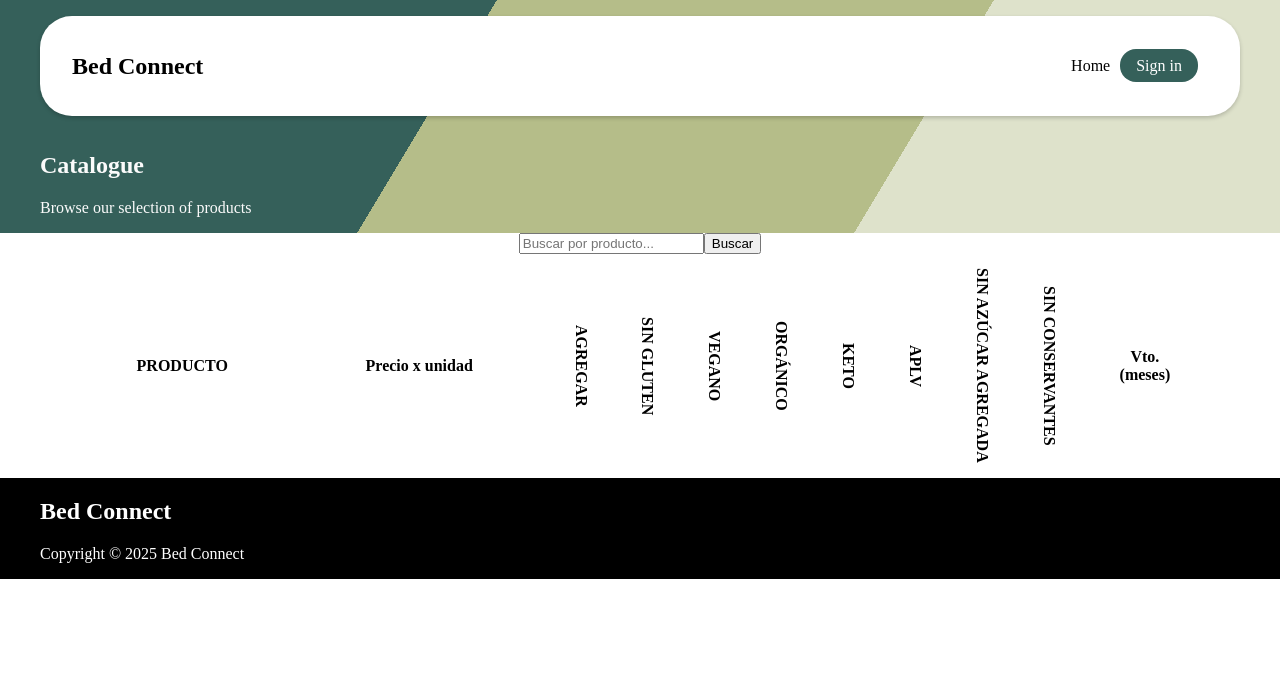
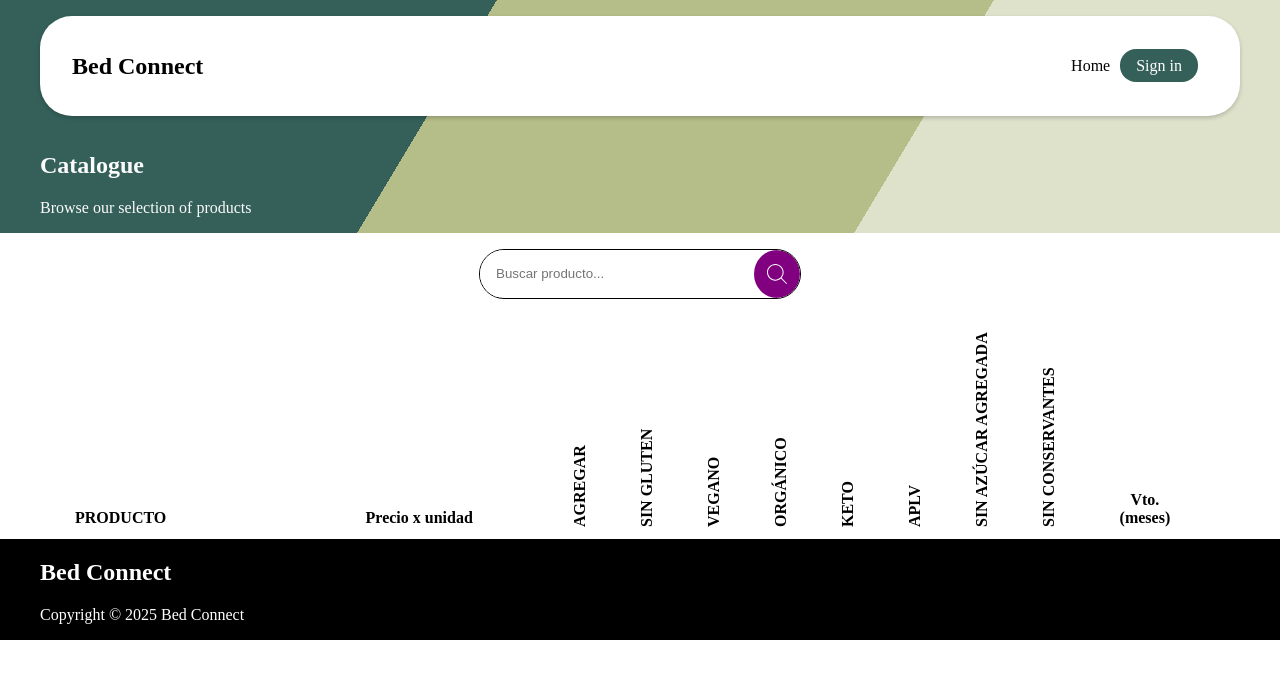
Before and after one commit to soype/bedconnect, a Next.js app: page /catalogue in a window 1280 px wide. Shown: the top 678 px of the page. Built offline with nearby package versions, Linux system fonts and the light colour scheme.

Commit message:
Search bar styles

```diff
--- a/src/components/Catalogue/Catalogue/Catalogue.js
+++ b/src/components/Catalogue/Catalogue/Catalogue.js
@@ -10,7 +10,6 @@ export default function Catalogue() {
 
     const [products, setProducts] = useState([]);
     const [updatedList, setUpdatedList] = useState([]);
-    const [hasSearched, setHasSearched] = useState(false);
     const isLogged = useAuth().isLogged;
 
     useEffect(() => {
@@ -28,13 +27,11 @@ export default function Catalogue() {
     const updateListHandler = (parameter) => {
         if(parameter.length < 1){
             setUpdatedList(products);
-            setHasSearched(false);
             return;
         }
         const filtered = products.filter(item =>
             item.name.toLowerCase().includes(parameter.toLowerCase())
         );
-        setHasSearched(true);
         console.log(filtered);
         setUpdatedList(filtered);
     }
@@ -42,12 +39,12 @@ export default function Catalogue() {
     return(
         <div className={styles.catalogue}>
             <div className={styles.catalogue__container}>
-                <CatalogueSearch updateList={updateListHandler} hasSearched={hasSearched}></CatalogueSearch>
+                <CatalogueSearch updateList={updateListHandler}></CatalogueSearch>
                 <table className={styles.catalogueTable}>
                     <thead>
                         <tr>
-                            <th>PRODUCTO</th>
-                            <th>Precio x unidad</th>
+                            <th className={styles.thBottom}>PRODUCTO</th>
+                            <th className={styles.thBottom}>Precio x unidad</th>
                             <th className={styles.verticalText}>AGREGAR</th>
                             <th className={styles.verticalText}>SIN GLUTEN</th>
                             <th className={styles.verticalText}>VEGANO</th>
@@ -56,7 +53,7 @@ export default function Catalogue() {
                             <th className={styles.verticalText}>APLV</th>
                             <th className={styles.verticalText}>SIN AZÚCAR AGREGADA</th>
                             <th className={styles.verticalText}>SIN CONSERVANTES</th>
-                            <th>Vto. <br></br> (meses)</th>
+                            <th className={styles.thBottom}>Vto. <br></br> (meses)</th>
                         </tr>
                     </thead>
                     <tbody>
--- a/src/components/Catalogue/Catalogue/Catalogue.module.scss
+++ b/src/components/Catalogue/Catalogue/Catalogue.module.scss
@@ -1,12 +1,22 @@
 .verticalText {
-  writing-mode: vertical-lr;
+  writing-mode: vertical-rl;
   text-orientation: mixed;
   white-space: nowrap;
+  transform: rotate(180deg);
   padding: 10px 5px;
   height: 200px;
+  text-align: left;
   @media (max-width: 768px) {
     display: none;
   }
+}
+
+.thBottom{
+    &:first-of-type{
+        text-align: left;
+    }
+    align-content: end;
+    padding-bottom: 10px;
 }
 
 .catalogueTable {
--- a/src/components/Catalogue/CatalogueSearch/CatalogueSearch.js
+++ b/src/components/Catalogue/CatalogueSearch/CatalogueSearch.js
@@ -1,34 +1,38 @@
-'use client'
+"use client";
 
-import {useState} from 'react';
+import { useState } from "react";
+import Image from "next/image";
+import searchIcon from '@/assets/search-svgrepo-com.svg';
+import styles from "./CatalogueSearch.module.scss";
 
-import styles from './CatalogueSearch.module.scss';
-
-export default function CatalogueSearch({updateList, hasSearched}) {
-
-    const [parameter, setParameter] = useState('');
+export default function CatalogueSearch({ updateList }) {
+  const [parameter, setParameter] = useState("");
 
   const submitHandler = (e) => {
     e.preventDefault();
     const parameter = e.target.elements.parameter.value;
     console.log(parameter);
     updateList(parameter);
-    }
+  };
 
   const parameterHandler = (e) => {
     setParameter(e.target.value);
-    }
+  };
 
   const cleanHandler = () => {
-        updateList('');
-        setParameter('');
-    }
+    updateList("");
+    setParameter("");
+  };
 
   return (
     <form className={styles.catalogueSearch} onSubmit={submitHandler}>
-            <input type="text" name="parameter" value={parameter} onChange={parameterHandler} placeholder="Buscar por producto..."></input>
-            <button onClick={() => updateList('a')}>Buscar</button>
-            {hasSearched && <button onClick={cleanHandler}>Limpiar</button>}
+      <div className={styles.catalogueSearch__container}>
+        <input type="text" name="parameter" value={parameter} onChange={parameterHandler} placeholder="Buscar producto..."></input>
+        <button onClick={() => updateList("a")}>
+            <Image src={searchIcon} alt="search" width={20} height={20} />
+        </button>
+      </div>
+      {parameter.length > 0 && <button className={styles.clean} onClick={cleanHandler}>Limpiar búsqueda</button>}
     </form>
-    )
+  );
 }
--- a/src/components/Catalogue/CatalogueSearch/CatalogueSearch.module.scss
+++ b/src/components/Catalogue/CatalogueSearch/CatalogueSearch.module.scss
@@ -0,0 +1,54 @@
+.catalogueSearch {
+  display: flex;
+  flex-direction: column;
+
+  &__container {
+    border-radius: 2rem;
+    border: solid 1px black;
+    margin: 1rem;
+    display: flex;
+    justify-content: space-between;
+    align-items: center;
+    min-width: 320px;
+    overflow: hidden;
+    input {
+      border: none;
+      width: calc(100% - 4rem);
+      padding: 1rem 1rem;
+      &:focus {
+        outline: none;
+      }
+    }
+    button {
+      background: purple;
+      border: none;
+      border-radius: 100%;
+      height: 3rem;
+      width: 3rem;
+      display: flex;
+      align-content: center;
+      align-items: center;
+      justify-content: center;
+      cursor: pointer;
+      img{
+        color: white !important;
+        fill: white;
+      }
+    }
+  }
+
+
+}
+
+.clean{
+    align-self: flex-end;
+    margin-right: 2rem;
+    margin-top: -.8rem;
+    border: none;
+    background: transparent;
+    cursor: pointer;
+    transition: all .3s;
+    &:hover{
+        color: rgb(0, 0, 159);
+    }
+}
```
Also changed, not shown: src/assets/search-svgrepo-com.svg (added). Lines whose indentation alone changed are shown as unchanged.
